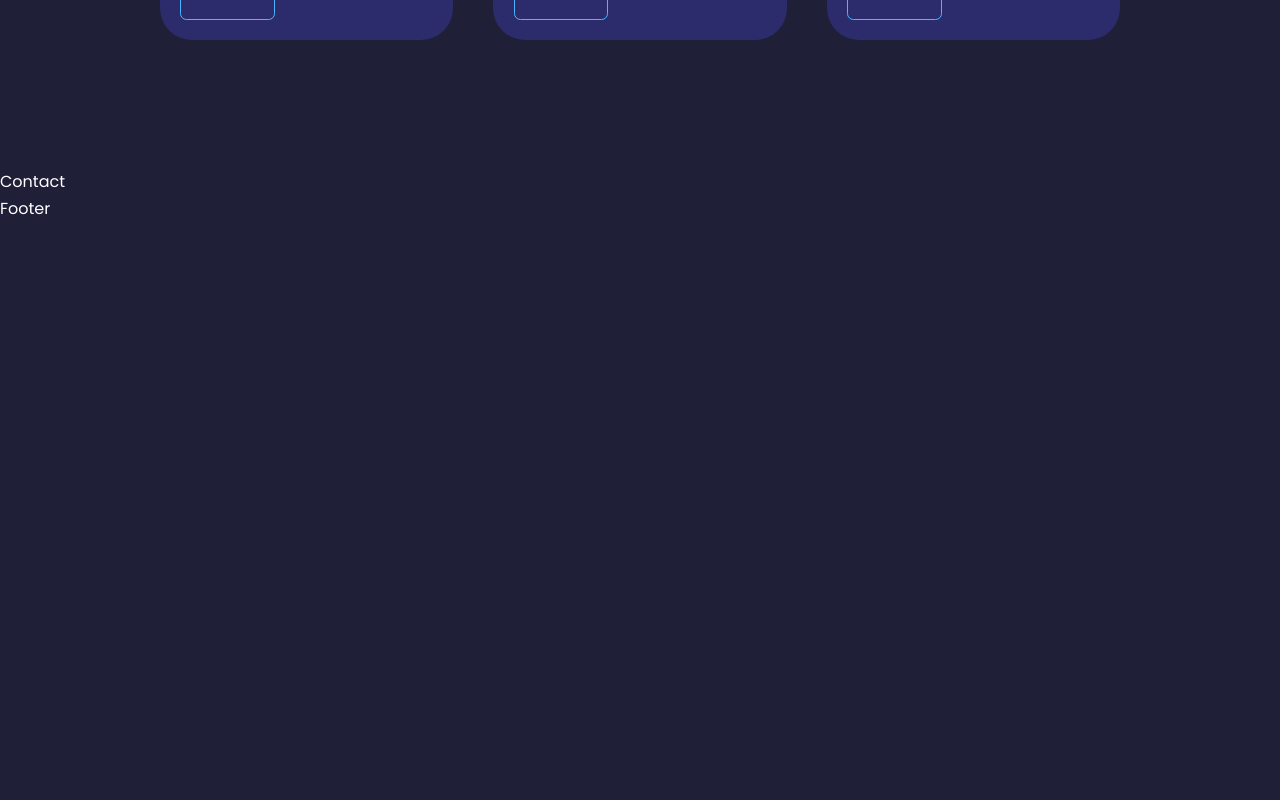
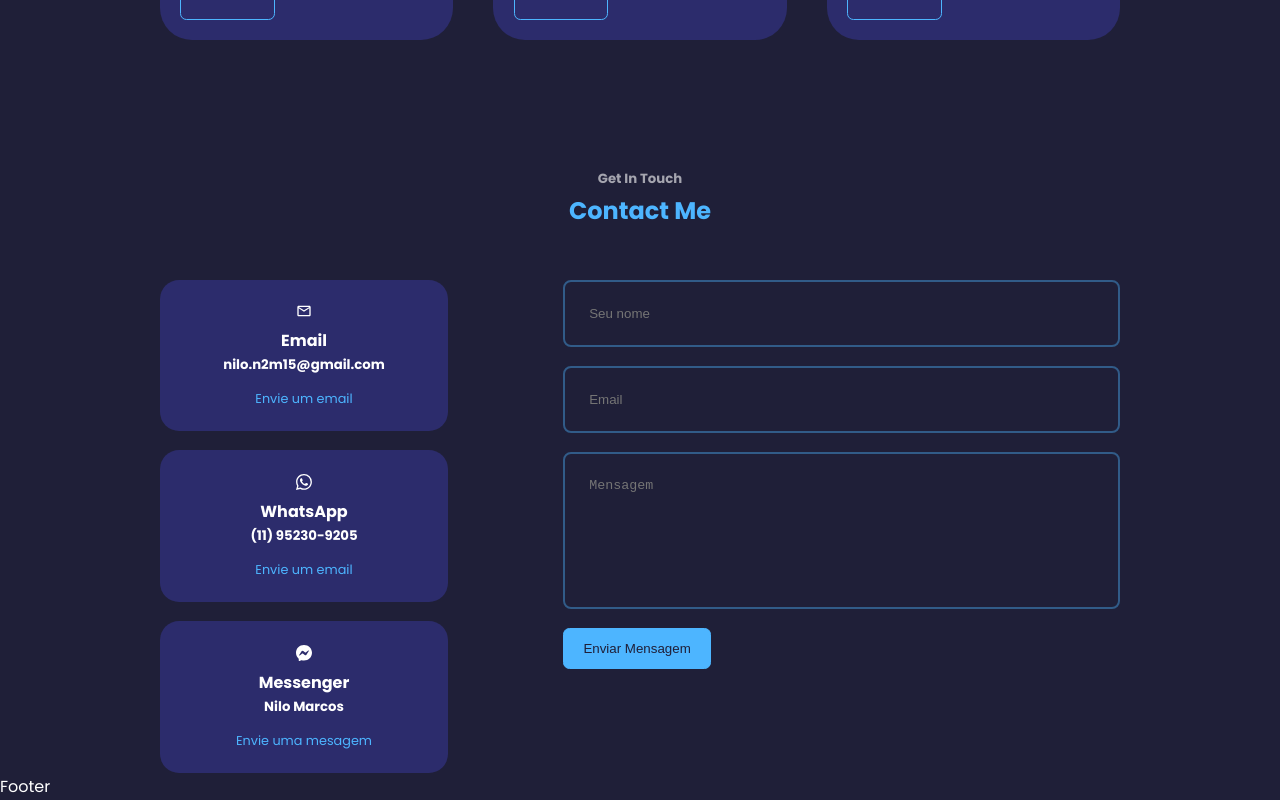
Before and after one commit to NiloMarcos/Portifolio-ReactJS, a React (Create React App) app: page / in a window 1280 px wide. Shown: the part 4151-4951 px from the top of the page. Before the commit the page ends 4374 px from the top, so only its background shows below. Built offline with nearby package versions, Linux system fonts and the light colour scheme.

Commit message:
component contact fineshed

```diff
--- a/package.json
+++ b/package.json
@@ -6,6 +6,7 @@
     "@testing-library/jest-dom": "^5.16.4",
     "@testing-library/react": "^13.1.1",
     "@testing-library/user-event": "^13.5.0",
+    "emailjs-com": "^3.2.0",
     "react": "^18.0.0",
     "react-dom": "^18.0.0",
     "react-icons": "^4.3.1",
--- a/src/components/Contact/contact.css
+++ b/src/components/Contact/contact.css
@@ -0,0 +1,70 @@
+.contact-container {
+  width: 58%;
+  display: grid;
+  grid-template-columns: 30% 58%;
+  gap: 12%;
+}
+
+.contact-options {
+  display: flex;
+  flex-direction: column;
+  gap: 1.2rem;
+}
+
+.contact-option {
+  background: var(--color-bg-variant);
+  padding: 1.2rem;
+  border-radius: 1.2rem;
+  text-align: center;
+  border: 1px solid transparent;
+  transition: var(--transition);
+}
+
+.contact-option:hover {
+  background: transparent;
+  border-color: var(--color-primary);
+}
+
+.contact-option-icon {
+  font-size: 1.5rem;
+  margin-bottom: 0.5rem;
+}
+
+.contact-option a {
+  margin-top: 0.7rem;
+  display: inline-block;
+  font-size: 0.8rem;
+}
+
+
+/*========================= Form ========================= */
+form {
+  display: flex;
+  flex-direction: column;
+  gap: 1.2rem;
+}
+
+input, textarea {
+  width: 100%;
+  padding: 1.5rem;
+  border-radius: 0.5rem;
+  background-color: transparent;
+  border: 2px solid var(--color-primary-variant);
+  resize: none;
+  color: var(--color-white);
+}
+
+/*  ------------------------------ Media Queries = Medium Devices ----------------------------------  */
+@media screen and (max-width: 1024px) {
+  .contact-container {
+    grid-template-columns: 1fr;
+    gap: 2rem;
+  }
+}
+
+/*  ------------------------------ Media Queries = Small Devices ----------------------------------  */
+@media screen and (max-width: 600px) {
+  .contact-container {
+    width: var(--container-width-sm);
+  }
+}
--- a/src/components/Contact/index.jsx
+++ b/src/components/Contact/index.jsx
@@ -1,11 +1,60 @@
-import React from 'react';
+import React, { useRef } from 'react';
 
 import './contact.css';
 
+import { MdOutlineEmail } from 'react-icons/md';
+import { BsWhatsapp } from 'react-icons/bs';
+import { BsMessenger } from 'react-icons/bs';
+
+import emailjs from 'emailjs-com';
+
 export default function Contact(){
+  const form = useRef();
+
+  const sendEmail = (e) => {
+    e.preventDefault();
+
+    emailjs.sendForm('service_c0doxtr', 'template_1hjkj5o', form.current, 'd-9mV4jdtRyOu6gWk');
+
+    e.target.reset()
+  }
+
+
   return(
     <section id="contact">
-      <p>Contact</p>
+      <h5>Get In Touch</h5>
+      <h2>Contact Me</h2>
+
+      <div className="container contact-container">
+        <div className="contact-options">
+          <article className="contact-option">
+            <MdOutlineEmail className="contact-option-img" />
+            <h4>Email</h4>
+            <h5>nilo.n2m15@gmail.com</h5>
+            <a href="mailto:nilo.n2m15@gmail.com" target="_blank">Envie um email</a>
+          </article>
+
+          <article className="contact-option">
+            <BsWhatsapp className="contact-option-img" />
+            <h4>WhatsApp</h4>
+            <h5>(11) 95230-9205</h5>
+            <a href="https://api.whatsapp.com/send?phone=11952309205" target="_blank">Envie um email</a>
+          </article>
+
+          <article className="contact-option">
+            <BsMessenger className="contact-option-img" />
+            <h4>Messenger</h4>
+            <h5>Nilo Marcos</h5>
+            <a href="https://m.me/nilo.marcos.3/" target="_blank">Envie uma mesagem</a>
+          </article>
+        </div>
+        <form ref={form} onSubmit={sendEmail}>
+          <input type="text" name="name" placeholder="Seu nome" required />
+          <input type="email" name="email" placeholder="Email" required />
+          <textarea name="message" rows="7" placeholder="Mensagem" required></textarea>
+          <button type="submit" className="btn btn-primary">Enviar Mensagem</button>
+        </form>
+      </div>
     </section>
   );
 }
```
Also changed, not shown: 1 other file (tests, documents, lock files or other folders).
